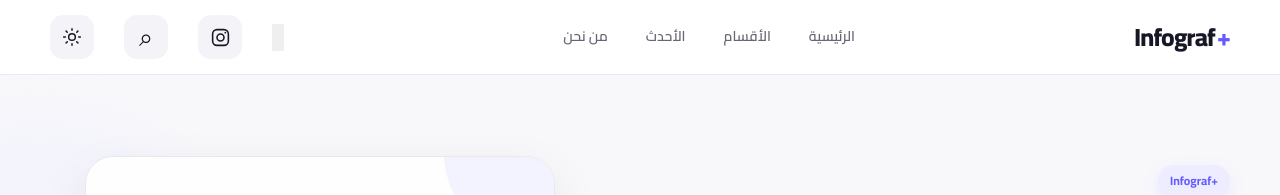
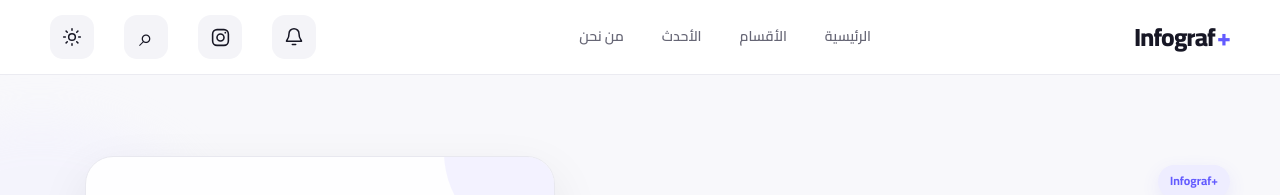
Before and after one commit to dilgash92/infograf-plus, a Jekyll site: the page built from index.html, in a window 1280 px wide. Shown: the top 195 px of the page. Built offline with Jekyll 4.4.1, drawn with Linux system fonts in a browser that asks for light colours.

Commit message:
Style notification bell for header

```diff
--- a/assets/css/style.css
+++ b/assets/css/style.css
@@ -265,6 +265,76 @@ button {
   fill: currentColor;
 
   stroke: none;
+}
+
+
+/* =========================================================
+   Notification Header Button
+   ========================================================= */
+
+.notification-header-button {
+  width: 44px;
+  height: 44px;
+  position: relative;
+  flex-shrink: 0;
+  display: grid;
+  place-items: center;
+  border-radius: 13px;
+  background: var(--surface-soft);
+  color: var(--text);
+  transition: background .2s ease, color .2s ease, transform .2s ease;
+}
+
+.notification-header-button:hover,
+.notification-header-button:focus-visible,
+.notification-header-button.is-subscribed {
+  background: var(--accent-light);
+  color: var(--accent);
+  transform: translateY(-2px);
+}
+
+.notification-header-button svg {
+  width: 20px;
+  height: 20px;
+  display: block;
+  fill: none;
+  stroke: currentColor;
+  stroke-width: 1.8;
+  stroke-linecap: round;
+  stroke-linejoin: round;
+}
+
+.notification-status-dot {
+  position: absolute;
+  top: 9px;
+  right: 9px;
+  width: 6px;
+  height: 6px;
+  border-radius: 50%;
+  background: var(--success);
+  opacity: 0;
+  transform: scale(.6);
+  transition: opacity .2s ease, transform .2s ease;
+}
+
+.notification-header-button.is-subscribed .notification-status-dot {
+  opacity: 1;
+  transform: scale(1);
+}
+
+.notification-header-button.is-loading {
+  cursor: wait;
+  opacity: .7;
+}
+
+@media (max-width:700px) {
+  .notification-header-button {
+    width: 40px;
+    height: 40px;
+    border-radius: 11px;
+  }
+  .notification-header-button svg { width: 19px; height: 19px; }
+  .notification-status-dot { top: 7px; right: 7px; width: 6px; height: 6px; }
 }
 
 
```
